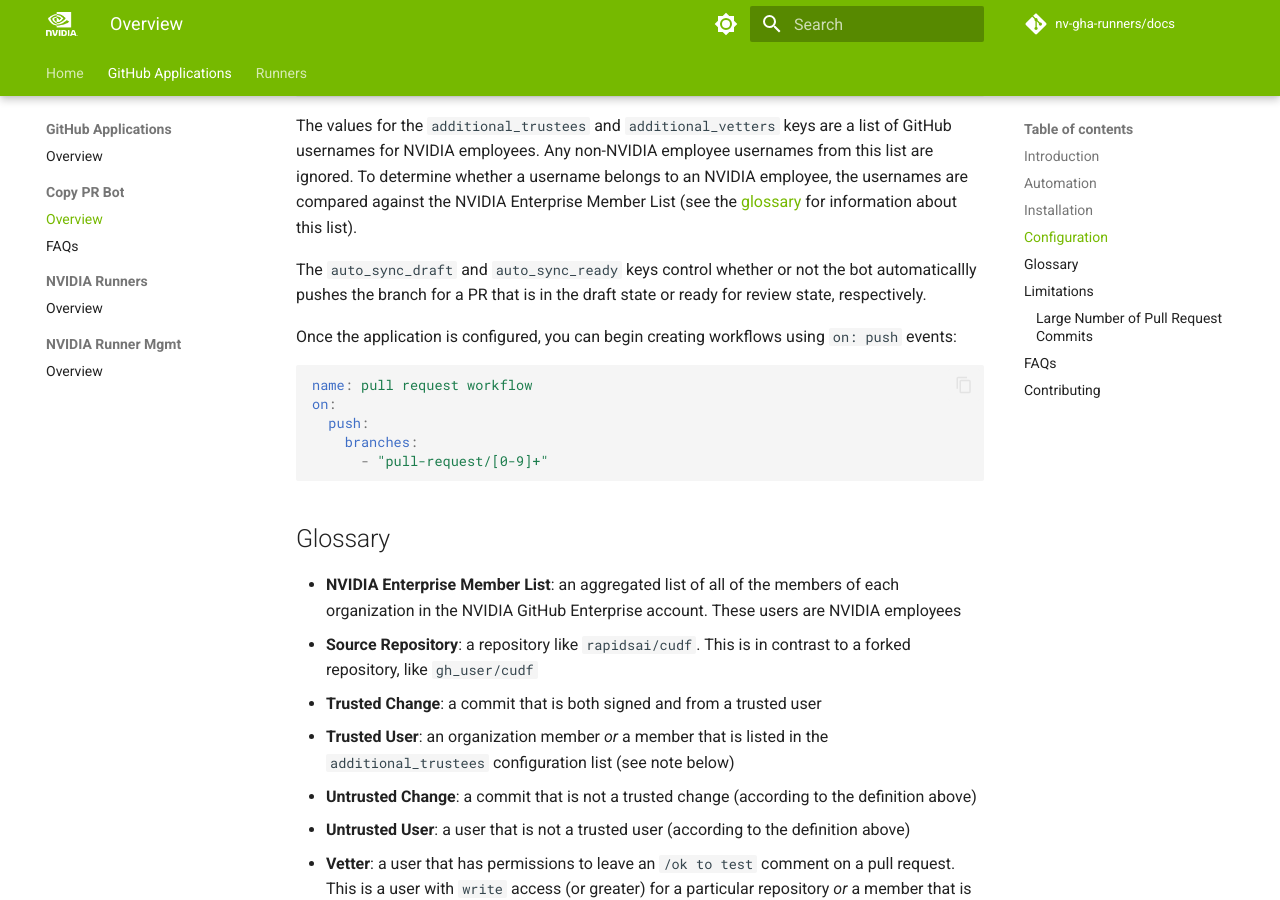
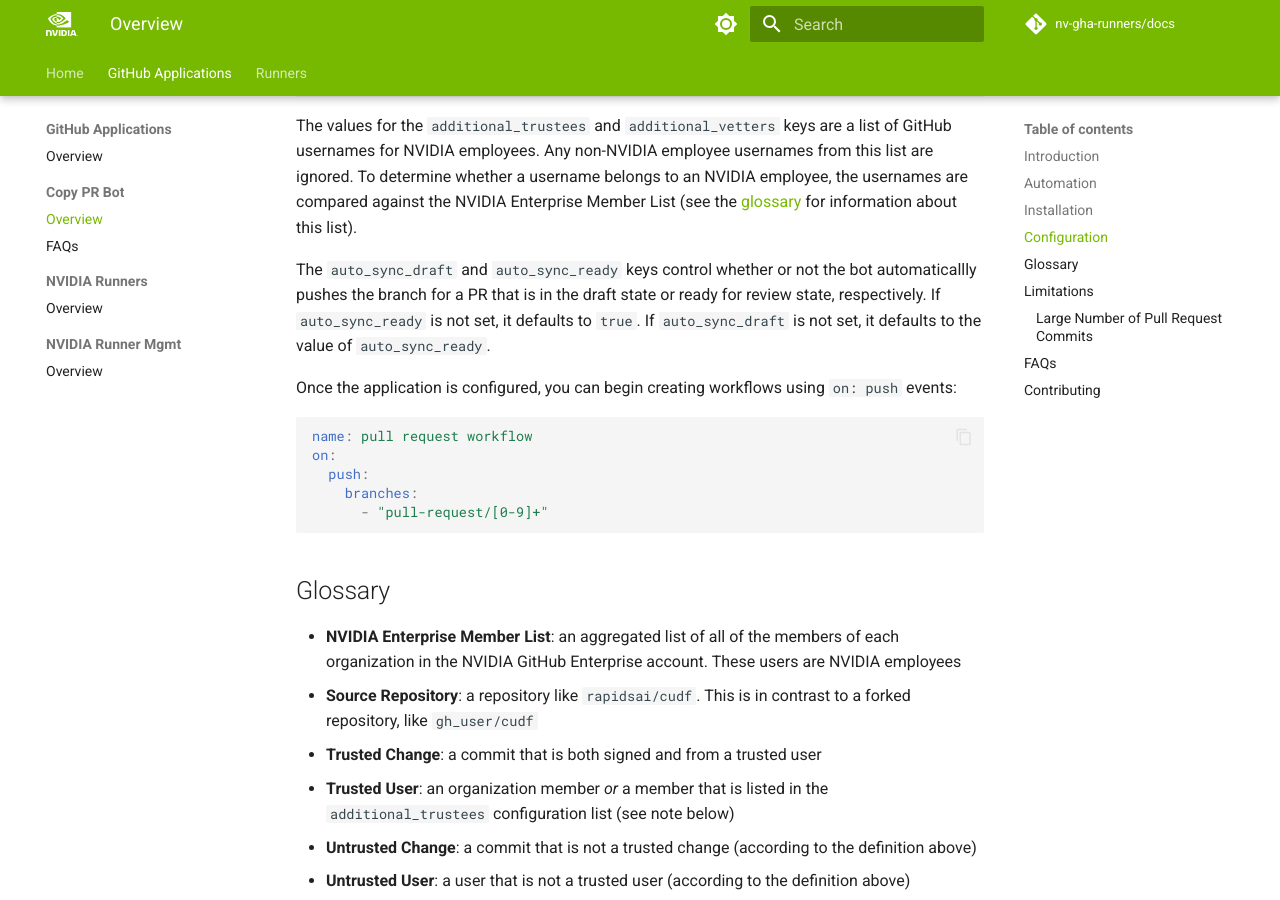
Before and after one commit to nv-gha-runners/docs, an MkDocs documentation site: the page built from docs/apps/copy-pr-bot/index.md, in a window 1280 px wide and 900 px high, scrolled down 2292 px. Built offline with MkDocs 1.6.1 and Material for MkDocs 9.7.7, drawn with Linux system fonts in a browser that asks for light colours; comment, search, counter and statistics services are not loaded.

Commit message:
Defaults

```diff
--- a/docs/apps/copy-pr-bot/index.md
+++ b/docs/apps/copy-pr-bot/index.md
@@ -70,7 +70,7 @@ auto_sync_ready: true
 
 The values for the `additional_trustees` and `additional_vetters` keys are a list of GitHub usernames for NVIDIA employees. Any non-NVIDIA employee usernames from this list are ignored. To determine whether a username belongs to an NVIDIA employee, the usernames are compared against the NVIDIA Enterprise Member List (see the [glossary](#glossary) for information about this list).
 
-The `auto_sync_draft` and `auto_sync_ready` keys control whether or not the bot automaticallly pushes the branch for a PR that is in the draft state or ready for review state, respectively.
+The `auto_sync_draft` and `auto_sync_ready` keys control whether or not the bot automaticallly pushes the branch for a PR that is in the draft state or ready for review state, respectively. If `auto_sync_ready` is not set, it defaults to `true`. If `auto_sync_draft` is not set, it defaults to the value of `auto_sync_ready`.
 
 Once the application is configured, you can begin creating workflows using `on: push` events:
 
```
